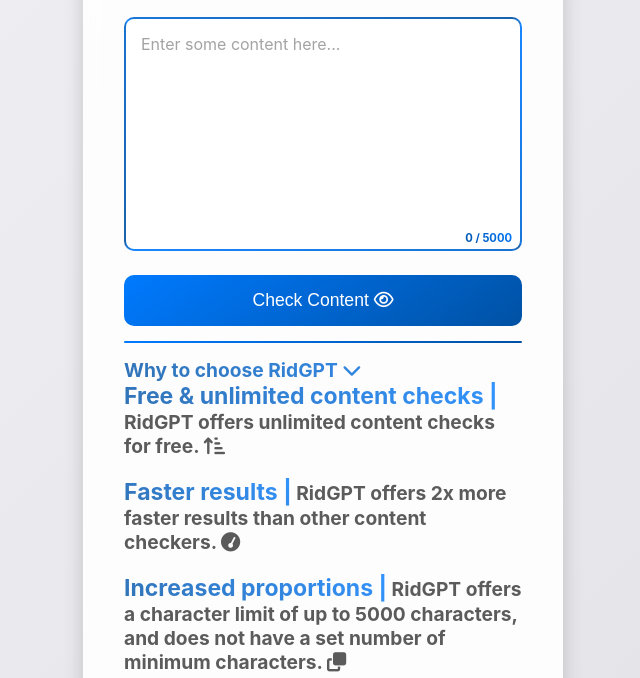
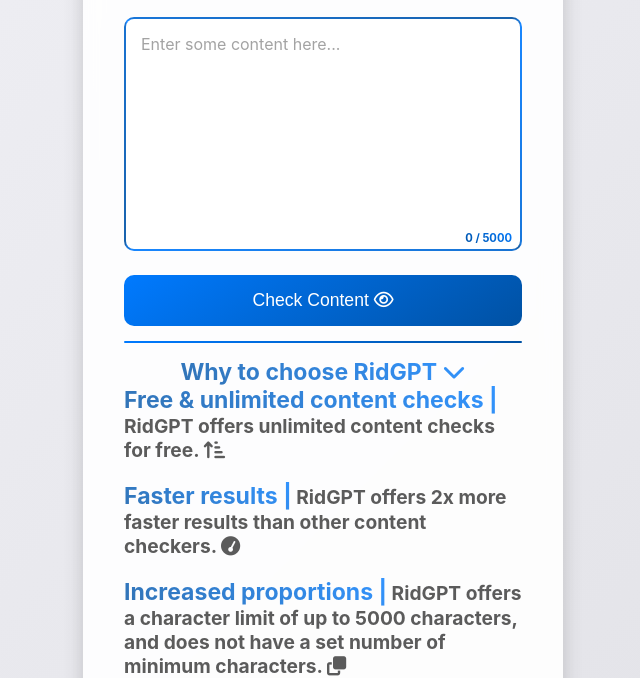
Before and after one commit to ridgpt/ridgpt.github.io, a plain HTML site: page index.html in a window 1280 px wide. Shown: the part 142-820 px from the top of the page, without its empty margins (317-957 px from the left). Drawn offline with Linux system fonts and the light colour scheme.

Commit message:
Update index.html

```diff
--- a/index.html
+++ b/index.html
@@ -38,7 +38,7 @@
             <div id="result" class="hide"></div>
         </div>
         <hr>
-            <h6 class="reshed" style="margin-bottom: 0px">Why to choose RidGPT <i class="fa-solid fa-chevron-down"></i></h6>
+            <h6 style="margin-bottom: 0px"><span class="reshed"> Why to choose RidGPT <i class="fa-solid fa-chevron-down"></i></span></h6>
 
                                     <h6 style="text-align: left;"><span class="reshed">Free & unlimited content checks |</span> RidGPT offers unlimited content checks for free. <i class="fa-solid fa-arrow-up-short-wide"></i></h6>
 
```
